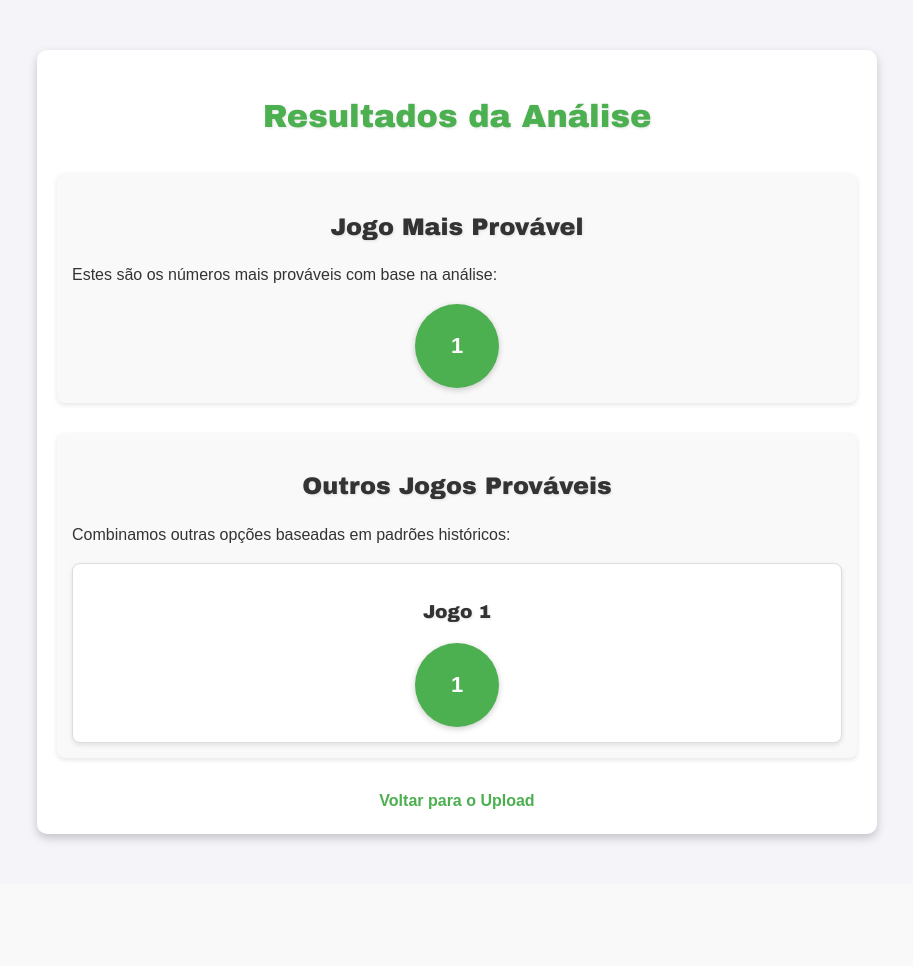
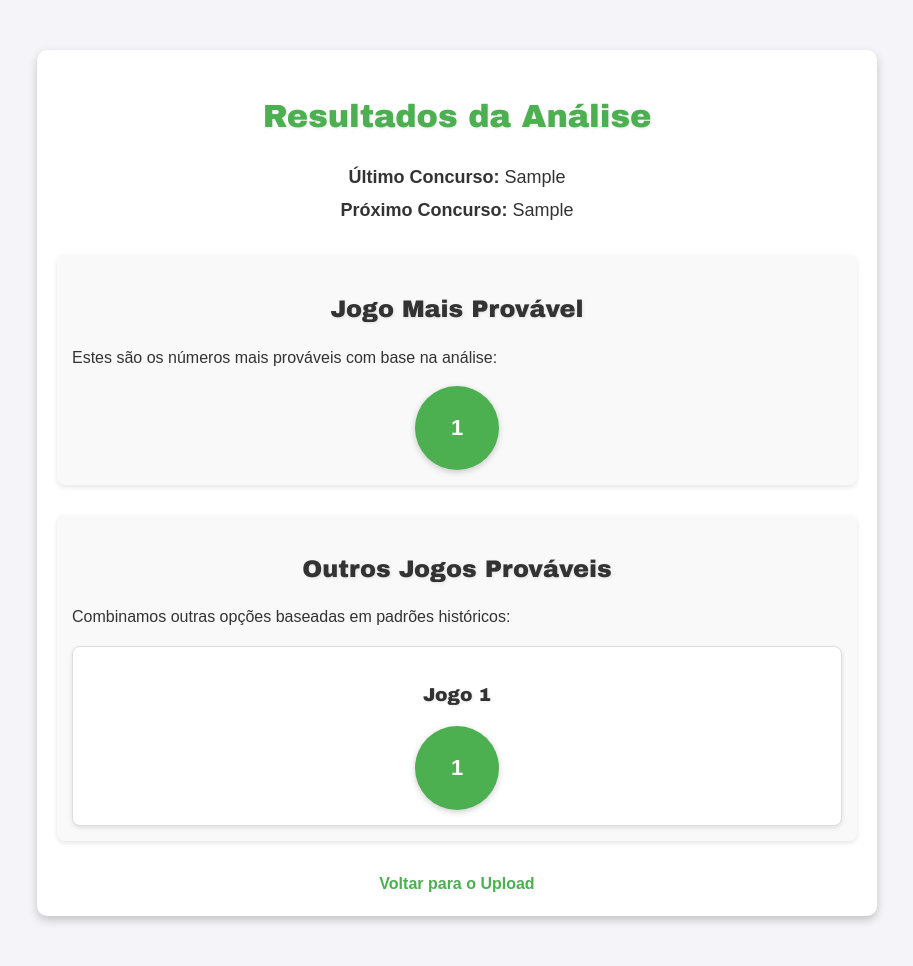
Before and after one commit to lanroo/MegaCalc, a Flask app: template templates/results.html in a window 1280 px wide. Shown: the whole page, without its empty margins (183-1096 px from the left). Before the commit the page ends 843 px from the top, so only its background shows below. Run offline with Flask 3, Linux system fonts and the light colour scheme; the template is opened without the code that fills it: most values are stand-ins (such as "Sample title", 1, 10 or a date in 2020).

Commit message:
last and next game

```diff
--- a/app.py
+++ b/app.py
@@ -17,13 +17,23 @@ def allowed_file(filename):
 # Processa o arquivo Excel e realiza análises
 def process_excel(file_path):
     try:
+        # Lê o Excel
         data = pd.read_excel(file_path)
 
         # Limpando e processando os dados
-        data = data.iloc[1:]  # Ignorar cabeçalhos não relevantes
+        data = data.iloc[1:]
         data.columns = ["Concurso", "Data", "Bola 1", "Bola 2", "Bola 3", "Bola 4", "Bola 5", "Bola 6"]
-        for col in ["Bola 1", "Bola 2", "Bola 3", "Bola 4", "Bola 5", "Bola 6"]:
+
+        # Garantindo que os valores são numéricos e limpando valores inválidos
+        for col in ["Concurso", "Bola 1", "Bola 2", "Bola 3", "Bola 4", "Bola 5", "Bola 6"]:
             data[col] = pd.to_numeric(data[col], errors='coerce')
+
+        # Remove linhas com valores ausentes (NaN)
+        data = data.dropna()
+
+        # Determinar o último concurso e o próximo
+        last_contest = int(data["Concurso"].max())
+        next_contest = last_contest + 1
 
         # Frequência dos números sorteados
         all_balls = pd.concat([data["Bola 1"], data["Bola 2"], data["Bola 3"],
@@ -42,7 +52,9 @@ def process_excel(file_path):
         return {
             "frequency": frequency.to_dict(),
             "most_frequent": most_frequent,
-            "other_games": other_games
+            "other_games": other_games,
+            "last_contest": last_contest,
+            "next_contest": next_contest
         }
     except Exception as e:
         print(f"Erro ao processar o arquivo: {e}")
@@ -69,7 +81,6 @@ def upload_file():
         file.save(file_path)
         time.sleep(12)
 
-        # Processar o Excel
         results = process_excel(file_path)
         if results:
             return render_template('results.html', results=results)
--- a/static/styles.css
+++ b/static/styles.css
@@ -101,6 +101,18 @@ h2, h3 {
     box-shadow: 0 4px 10px rgba(0, 0, 0, 0.2);
 }
 
+.contest-info {
+    text-align: center;
+    margin-bottom: 20px;
+    font-size: 18px;
+    color: #333;
+}
+
+.contest-info p {
+    margin: 5px 0;
+}
+
+
 /* Botões */
 button {
     background-color: #4CAF50;
--- a/templates/results.html
+++ b/templates/results.html
@@ -9,6 +9,12 @@
 <body>
     <div class="container">
         <h1>Resultados da Análise</h1>
+
+        <!-- Informações do Concurso -->
+        <div class="contest-info">
+            <p><strong>Último Concurso:</strong> {{ results['last_contest'] }}</p>
+            <p><strong>Próximo Concurso:</strong> {{ results['next_contest'] }}</p>
+        </div>
 
         <!-- Jogo Mais Provável -->
         <div class="result-section">
```
